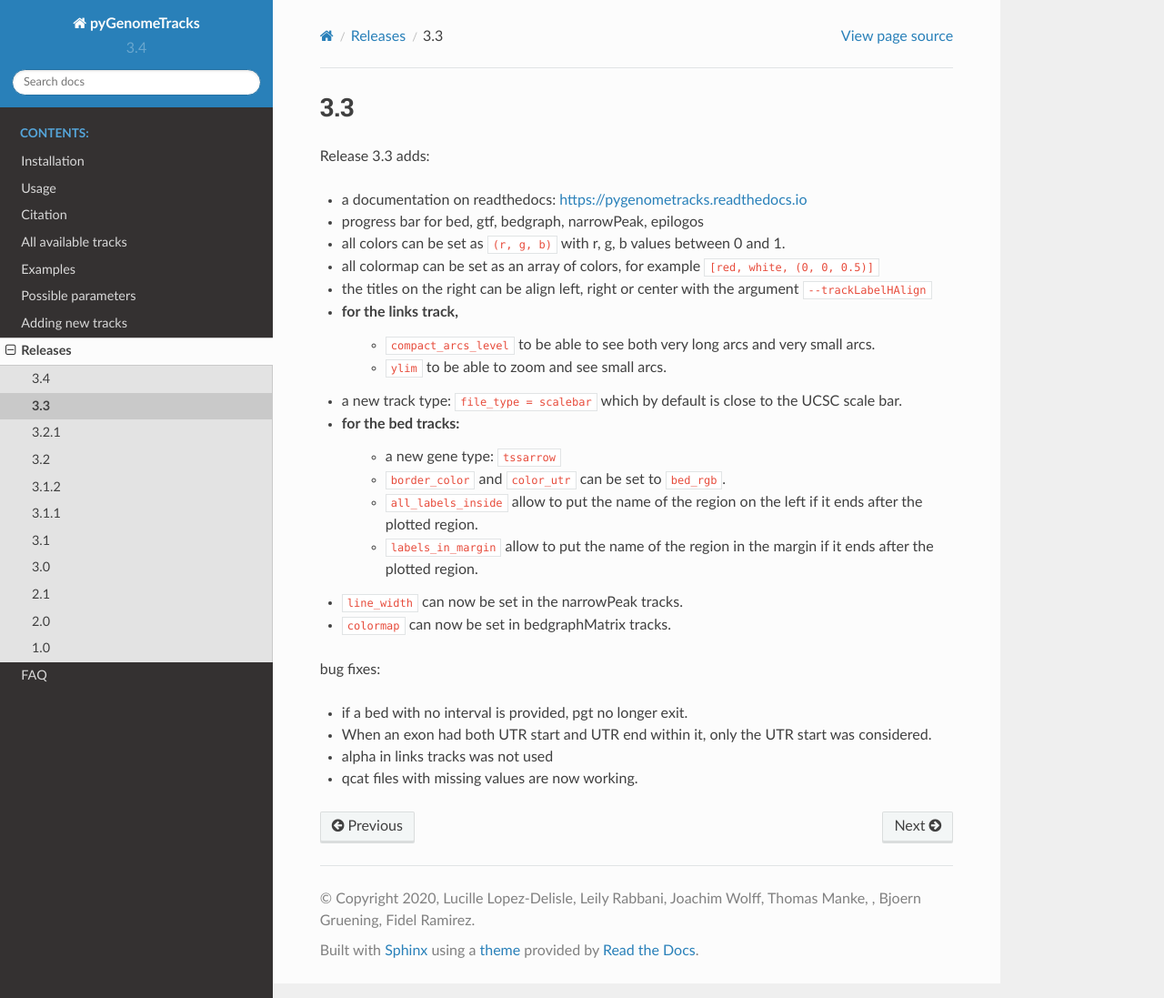
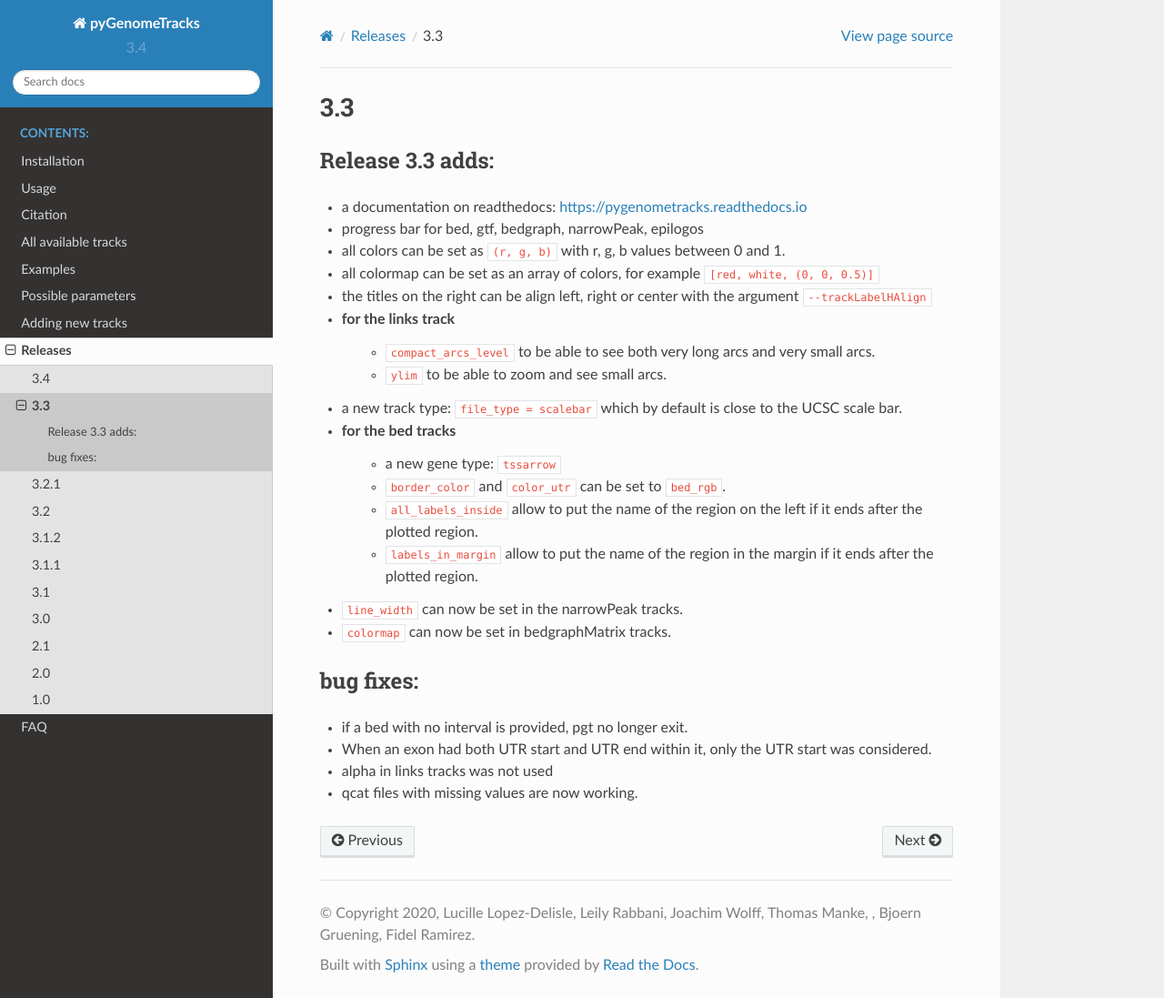
Before and after one commit to deeptools/pyGenomeTracks, a Sphinx documentation site: the page built from docs/content/releases/3.3.rst, in a window 1280 px wide and 1097 px high. Shown: the whole window at 91% size. Built offline with Sphinx 7.4.7 and the Read the Docs theme 2.0.0, drawn with Linux system fonts in a browser that asks for light colours.

Commit message:
test subtitles in releases

```diff
--- a/docs/content/releases/3.3.rst
+++ b/docs/content/releases/3.3.rst
@@ -2,25 +2,31 @@
 ===
 
 Release 3.3 adds:
+^^^^^^^^^^^^^^^^^^^^^^^
 
 - a documentation on readthedocs: https://pygenometracks.readthedocs.io
 - progress bar for bed, gtf, bedgraph, narrowPeak, epilogos
 - all colors can be set as ``(r, g, b)`` with r, g, b values between 0 and 1.
 - all colormap can be set as an array of colors, for example  ``[red, white, (0, 0, 0.5)]``
 - the titles on the right can be align left, right or center with the argument ``--trackLabelHAlign``
-- for the links track,
+
+- for the links track
    - ``compact_arcs_level`` to be able to see both very long arcs and very small arcs.
    - ``ylim`` to be able to zoom and see small arcs.
+
 - a new track type: ``file_type = scalebar`` which by default is close to the UCSC scale bar.
-- for the bed tracks:
+
+- for the bed tracks
    - a new gene type: ``tssarrow``
    - ``border_color`` and ``color_utr`` can be set to ``bed_rgb``.
    - ``all_labels_inside`` allow to put the name of the region on the left if it ends after the plotted region.
    - ``labels_in_margin`` allow to put the name of the region in the margin if it ends after the plotted region.
+
 - ``line_width`` can now be set in the narrowPeak tracks.
 - ``colormap`` can now be set in bedgraphMatrix tracks.
 
 bug fixes:
+^^^^^^^^^^^^^^^^^^^^^^^
 
 - if a bed with no interval is provided, pgt no longer exit.
 - When an exon had both UTR start and UTR end within it, only the UTR start was considered.
--- a/docs/content/releases/3.4.rst
+++ b/docs/content/releases/3.4.rst
@@ -2,12 +2,14 @@
 ===
 
 Improved documentation:
+^^^^^^^^^^^^^^^^^^^^^^^
 
 - fix url of test_data thanks to @sonnynguyen
 - Better documentation for pyGenomeTracks / makeTracksFile
 - Documentation of each track
 
 Enhancements:
+^^^^^^^^^^^^^^^^^^^^^^^
 
 - Different bed files format (BED3, BED4, BED5, BED6, BED8, BED9, BED12) is guessed based on the first line and rely not only on number of columns but on the type of each column (string/float etc.). This way, broadPeaks/gappedPeaks and other bed-like formats can be accepted as ``file_type = bed`` without preprocessing.
 
@@ -26,5 +28,6 @@ Enhancements:
 - Both ``type = line`` and ``type = lines`` are working in bedgraph_matrix
 
 Bugfix:
+^^^^^^^^^^^^^^^^^^^^^^^
 
 - In version 3.3, if you were using a colormap in bed the ``border_color`` and ``color_utr`` were ignored. Now each one can be set to different color/colormap/bed_rgb.
```
